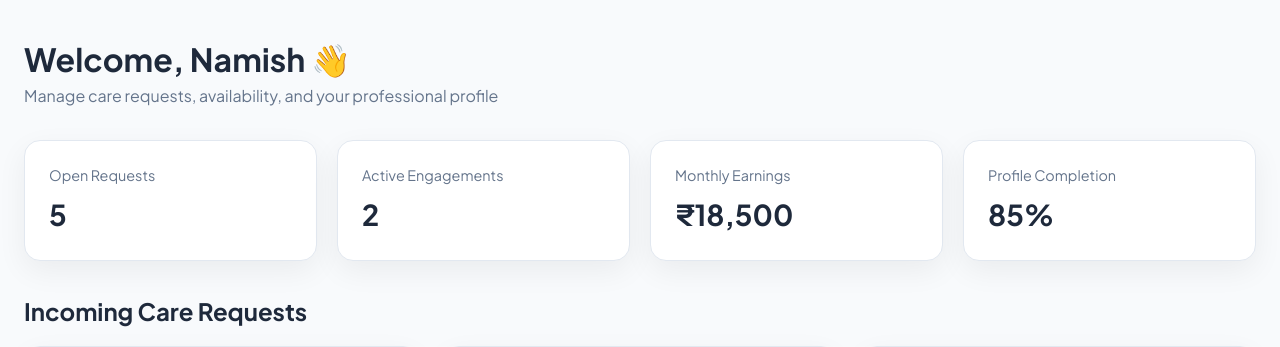
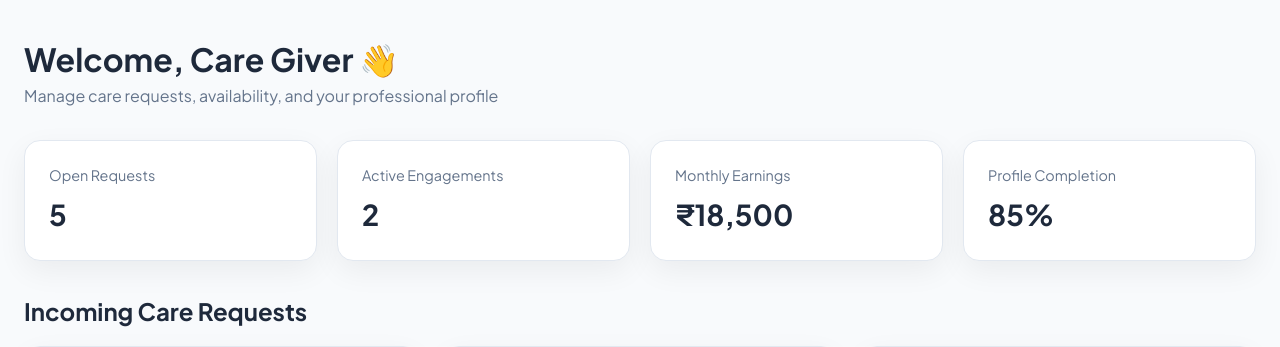
Before and after one commit to Vaibhav-Patidar/CareMatch, a Flask app: page /caregiver/dashboard in a window 1280 px wide. Shown: the part 63-410 px from the top of the page. Run offline with Flask 3, Linux system fonts and the light colour scheme.

Commit message:
Update caregiver.html

```diff
--- a/templates/caregiver.html
+++ b/templates/caregiver.html
@@ -169,7 +169,7 @@
 
 <div class="dashboard-container">
 
-  <h2 class="page-title">Welcome, Namish 👋</h2>
+  <h2 class="page-title">Welcome, Care Giver 👋</h2>
   <p class="page-subtitle">Manage care requests, availability, and your professional profile</p>
 
   <div class="summary-grid">
```
